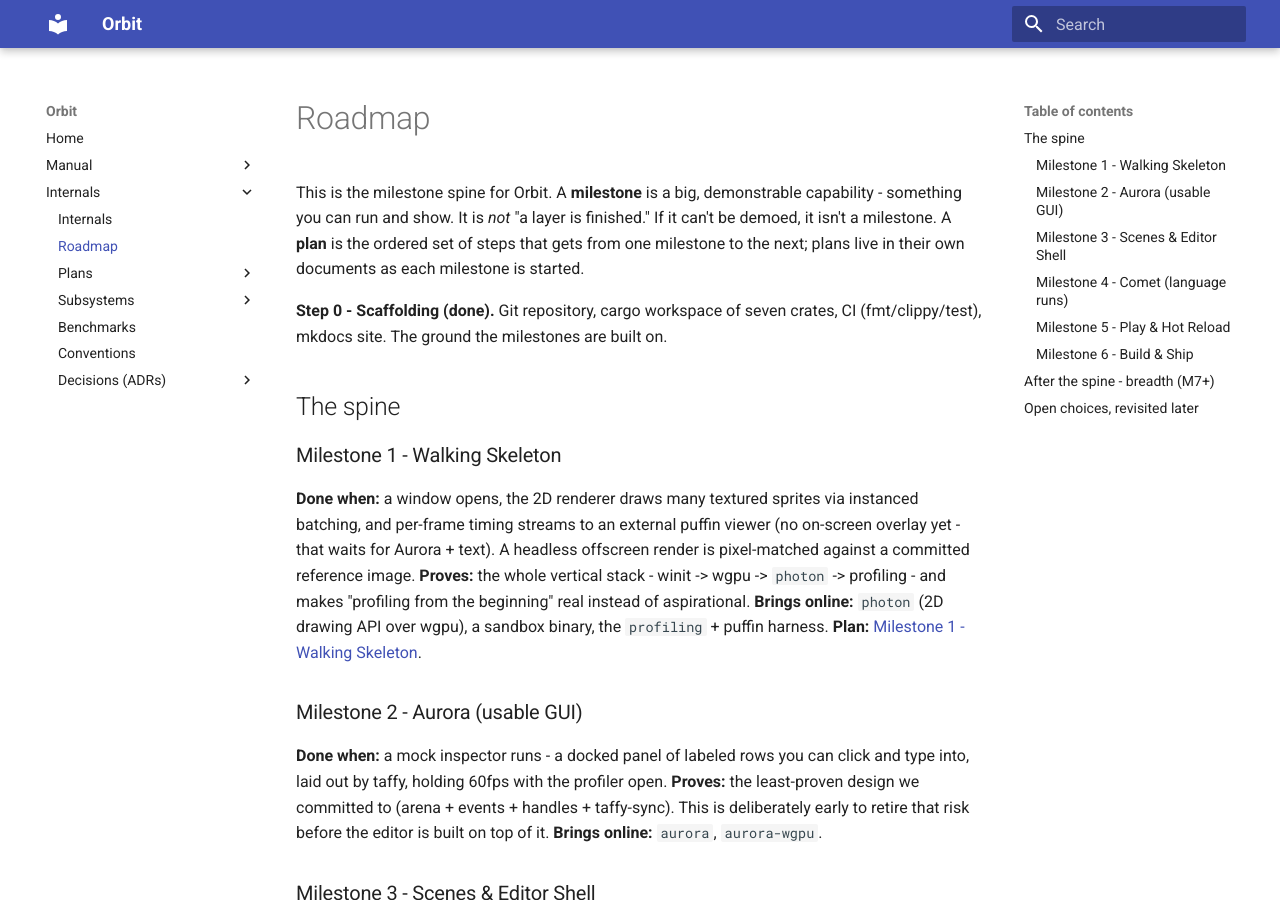
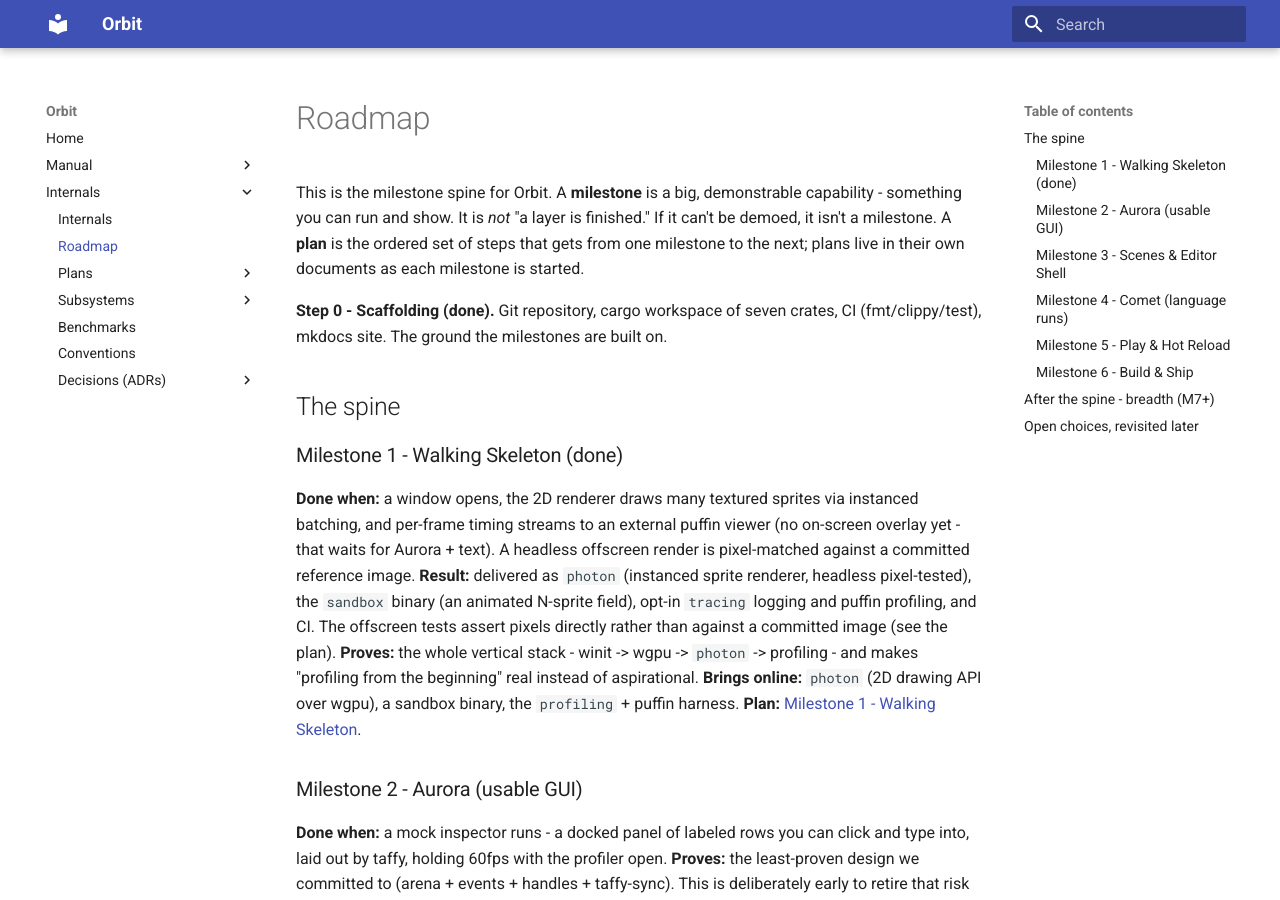
Before and after one commit to GenTexX/orbit, an MkDocs documentation site: the page built from docs/internals/roadmap.md, in a window 1280 px wide and 900 px high. Built offline with MkDocs 1.6.1 and Material for MkDocs 9.7.7, drawn with Linux system fonts in a browser that asks for light colours.

Commit message:
docs: mark Milestone 1 done in the roadmap

```diff
--- a/docs/internals/roadmap.md
+++ b/docs/internals/roadmap.md
@@ -6,8 +6,9 @@ This is the milestone spine for Orbit. A **milestone** is a big, demonstrable ca
 
 ## The spine
 
-### Milestone 1 - Walking Skeleton
+### Milestone 1 - Walking Skeleton (done)
 **Done when:** a window opens, the 2D renderer draws many textured sprites via instanced batching, and per-frame timing streams to an external puffin viewer (no on-screen overlay yet - that waits for Aurora + text). A headless offscreen render is pixel-matched against a committed reference image.
+**Result:** delivered as `photon` (instanced sprite renderer, headless pixel-tested), the `sandbox` binary (an animated N-sprite field), opt-in `tracing` logging and puffin profiling, and CI. The offscreen tests assert pixels directly rather than against a committed image (see the plan).
 **Proves:** the whole vertical stack - winit -> wgpu -> `photon` -> profiling - and makes "profiling from the beginning" real instead of aspirational.
 **Brings online:** `photon` (2D drawing API over wgpu), a sandbox binary, the `profiling` + puffin harness.
 **Plan:** [Milestone 1 - Walking Skeleton](plans/milestone-1-walking-skeleton.md).
```
